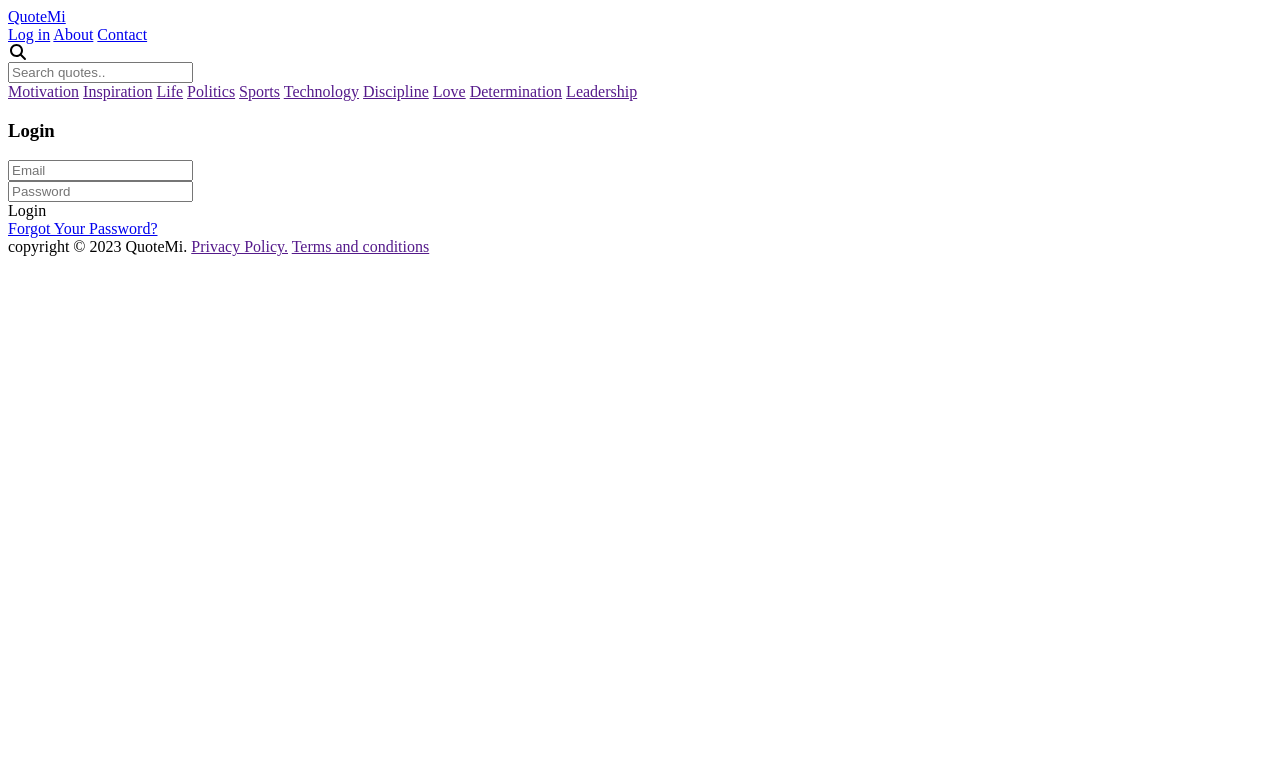
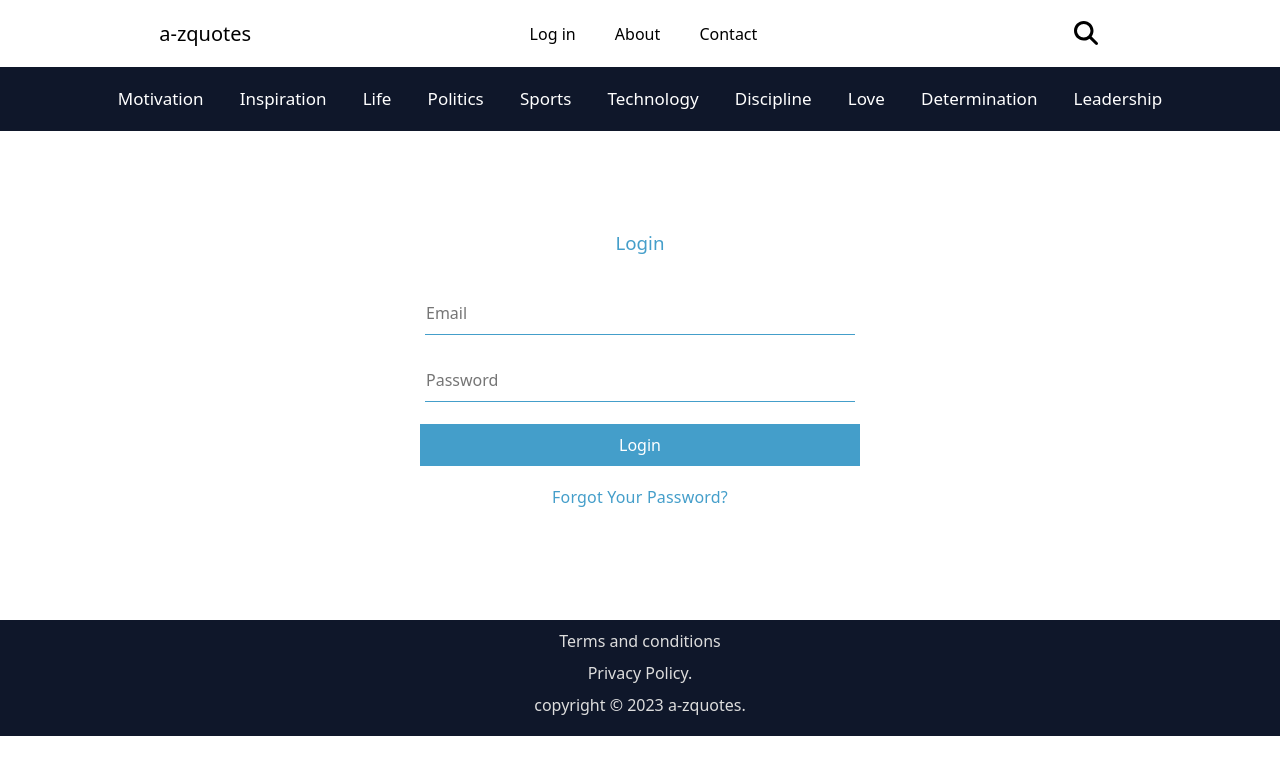
Before and after one commit to bukk-funds/a-zquotes, a plain HTML site: page login.html in a window 1280 px wide. Drawn offline with Linux system fonts and the light colour scheme; a web font is replaced by a local one.

Commit message:
Update login.html

```diff
--- a/login.html
+++ b/login.html
@@ -3,13 +3,13 @@
   <head>
     <meta charset="UTF-8" />
     <title>Login</title>
-    <link rel="stylesheet" href="css/styles.css" />
+    <link rel="stylesheet" href="css/style.css" />
     <link rel="stylesheet" href="css/all.css" />
   </head>
   <body>
     <div class="container">
       <header>
-        <div class="logo"><a href="index.html">QuoteMi</a></div>
+        <div class="logo"><a href="index.html">a-zquotes</a></div>
         <div class="nav">
           <a href="login.html">Log in</a>
           <a href="#">About</a>
@@ -66,7 +66,7 @@
       </div>
     </main>
     <footer>
-      <span class="span-one">copyright &copy; 2023 QuoteMi.</span>
+      <span class="span-one">copyright &copy; 2023 a-zquotes.</span>
       <span class="span-one"><a href="">Privacy Policy.</a></span>
       <span class="span-one"><a href="">Terms and conditions</a></span>
     </footer>
```
